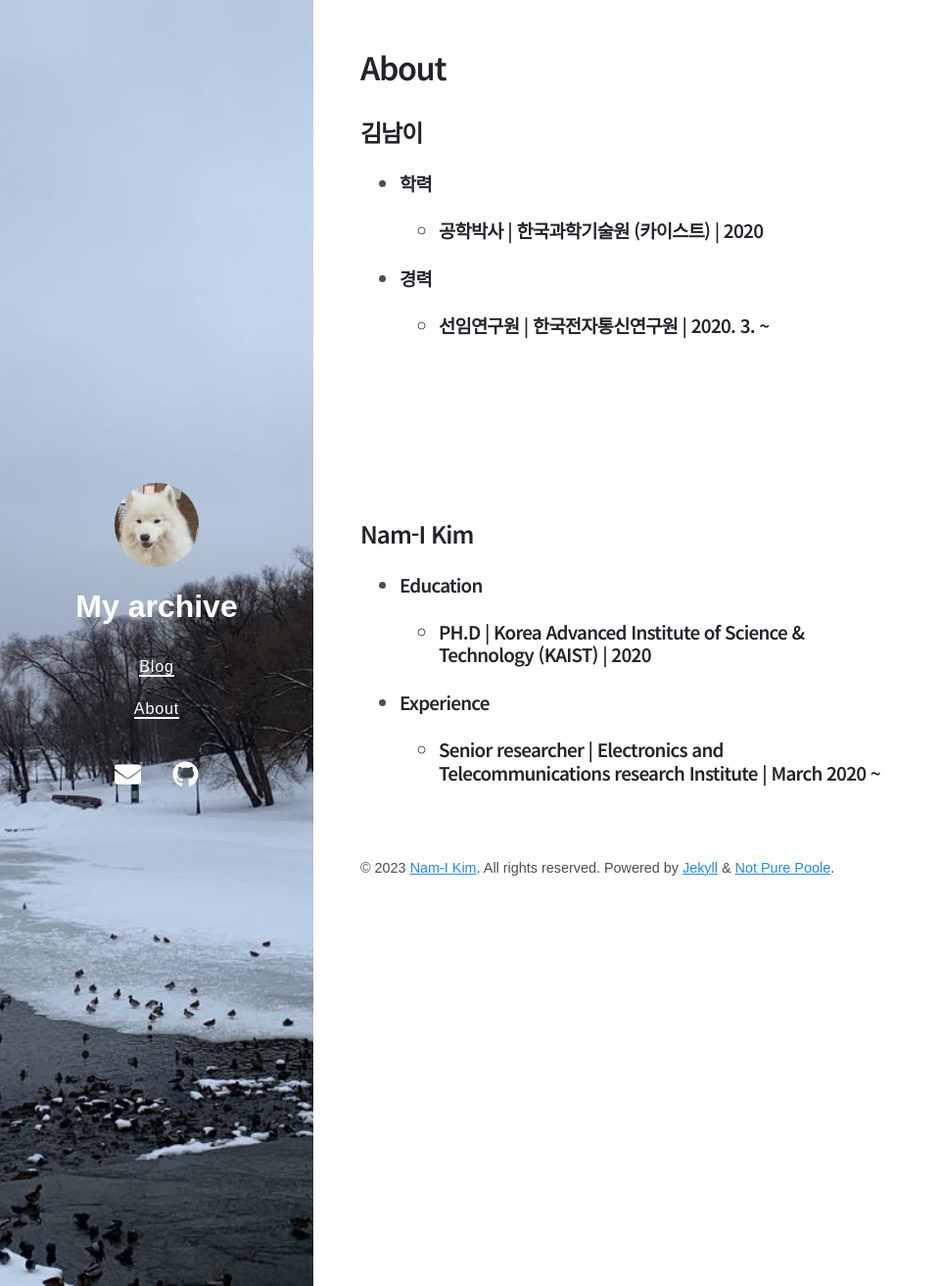
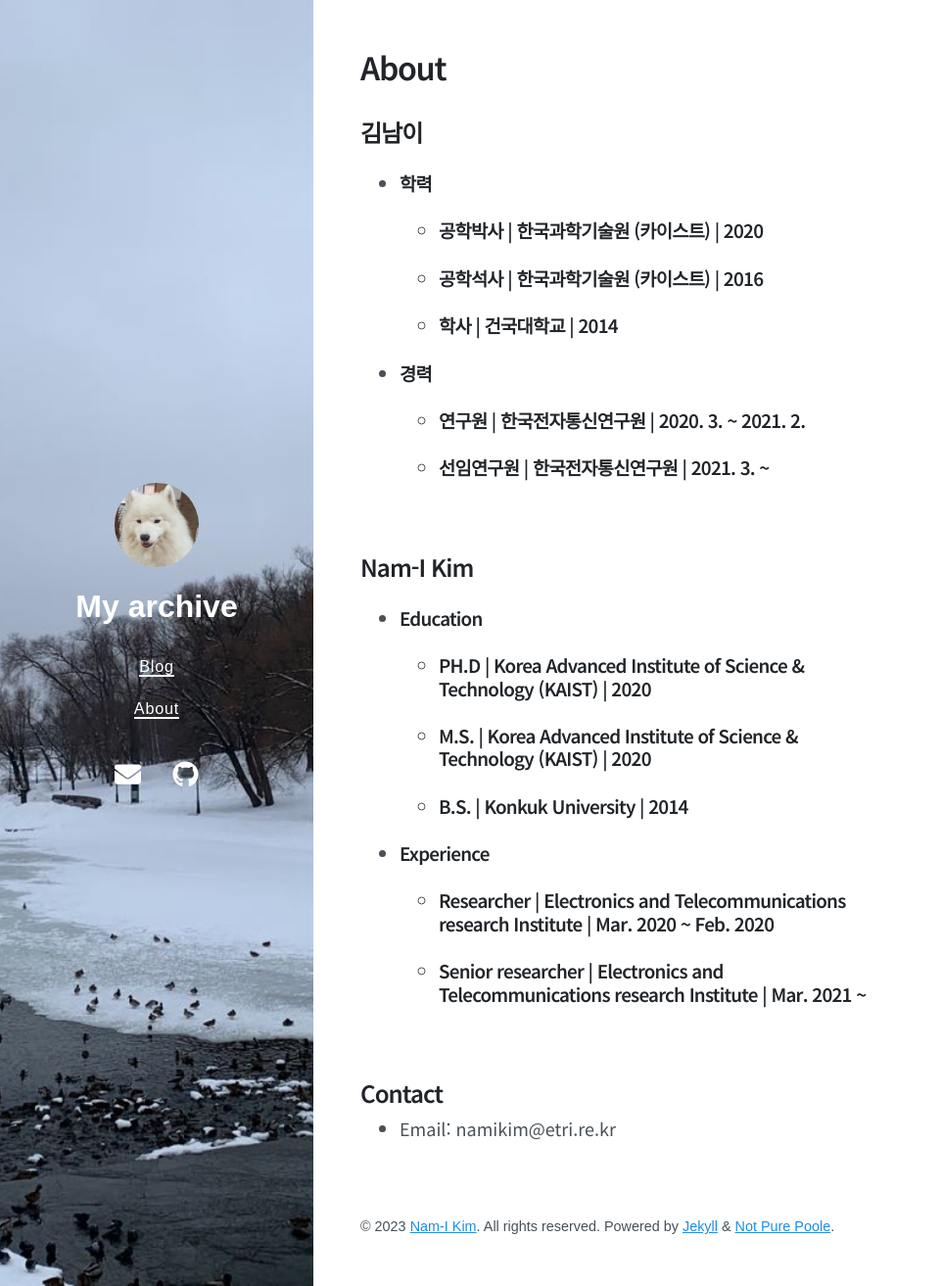
Before and after one commit to NamiKim-0408/NamiKim-0408.github.io, a Jekyll site: the page built from about.md, in a window 1280 px wide and 1313 px high. Shown: the whole window at 98% size, without its empty margins (0-962 px from the left). Built offline with Jekyll 4.4.1, drawn with Linux system fonts in a browser that asks for light colours; nearby versions of some CDN libraries.

Commit message:
about mod

```diff
--- a/about.md
+++ b/about.md
@@ -6,16 +6,24 @@ title: About
 ## 김남이
 - ### 학력
 	- ### 공학박사 | 한국과학기술원 (카이스트) | 2020
+	- ### 공학석사 | 한국과학기술원 (카이스트) | 2016
+	- ### 학사 | 건국대학교 | 2014
 - ### 경력
-	- ### 선임연구원 | 한국전자통신연구원 | 2020. 3. ~
+    - ### 연구원 | 한국전자통신연구원 | 2020. 3. ~ 2021. 2.
+	- ### 선임연구원 | 한국전자통신연구원 | 2021. 3. ~
 
-
-<br><br>
----
-<br><br>
+<br>
 
 ## Nam-I Kim
 - ### Education
 	- ### PH.D | Korea Advanced Institute of Science & Technology (KAIST) | 2020
+	- ### M.S. | Korea Advanced Institute of Science & Technology (KAIST) | 2020
+	- ### B.S. | Konkuk University | 2014
 - ### Experience
-	- ### Senior researcher | Electronics and Telecommunications research Institute | March 2020 ~
+	- ### Researcher | Electronics and Telecommunications research Institute | Mar. 2020 ~ Feb. 2020
+	- ### Senior researcher | Electronics and Telecommunications research Institute | Mar. 2021 ~
+
+<br>
+
+## Contact
+- Email: namikim@etri.re.kr
```
